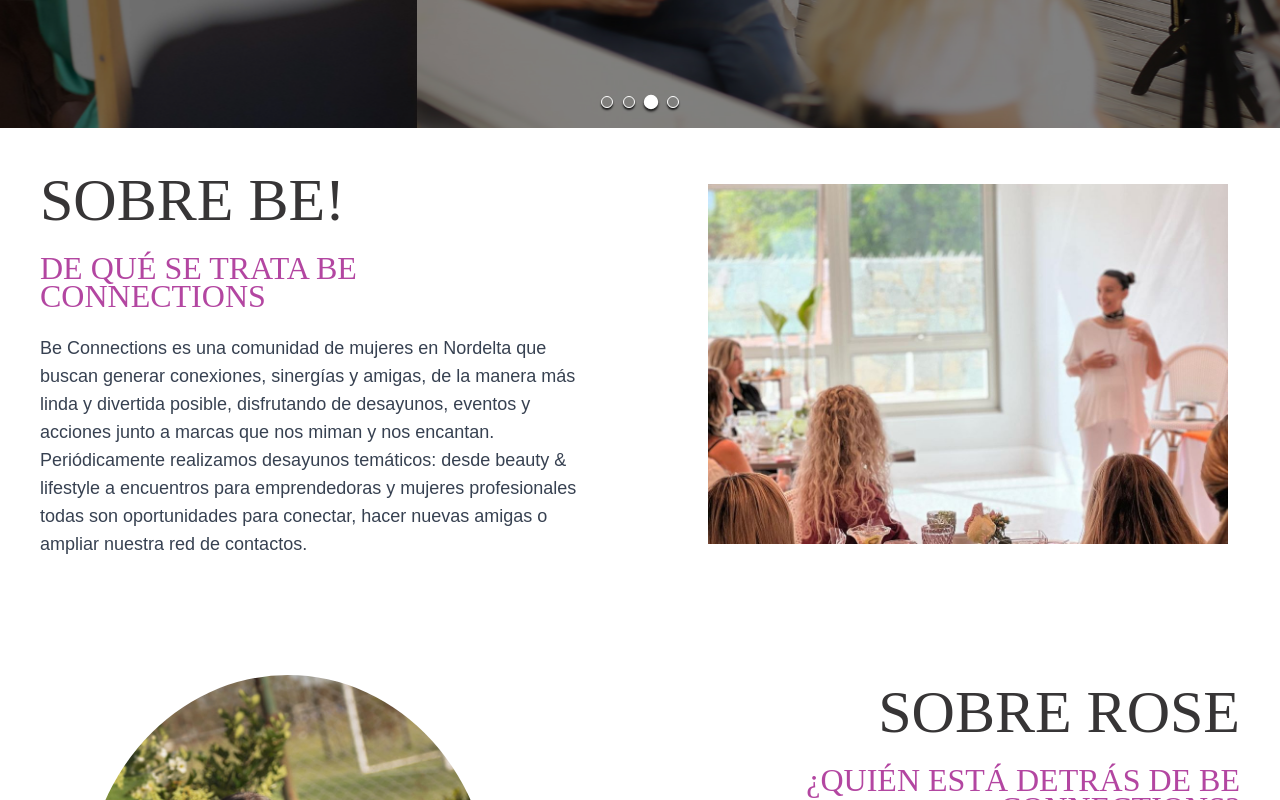
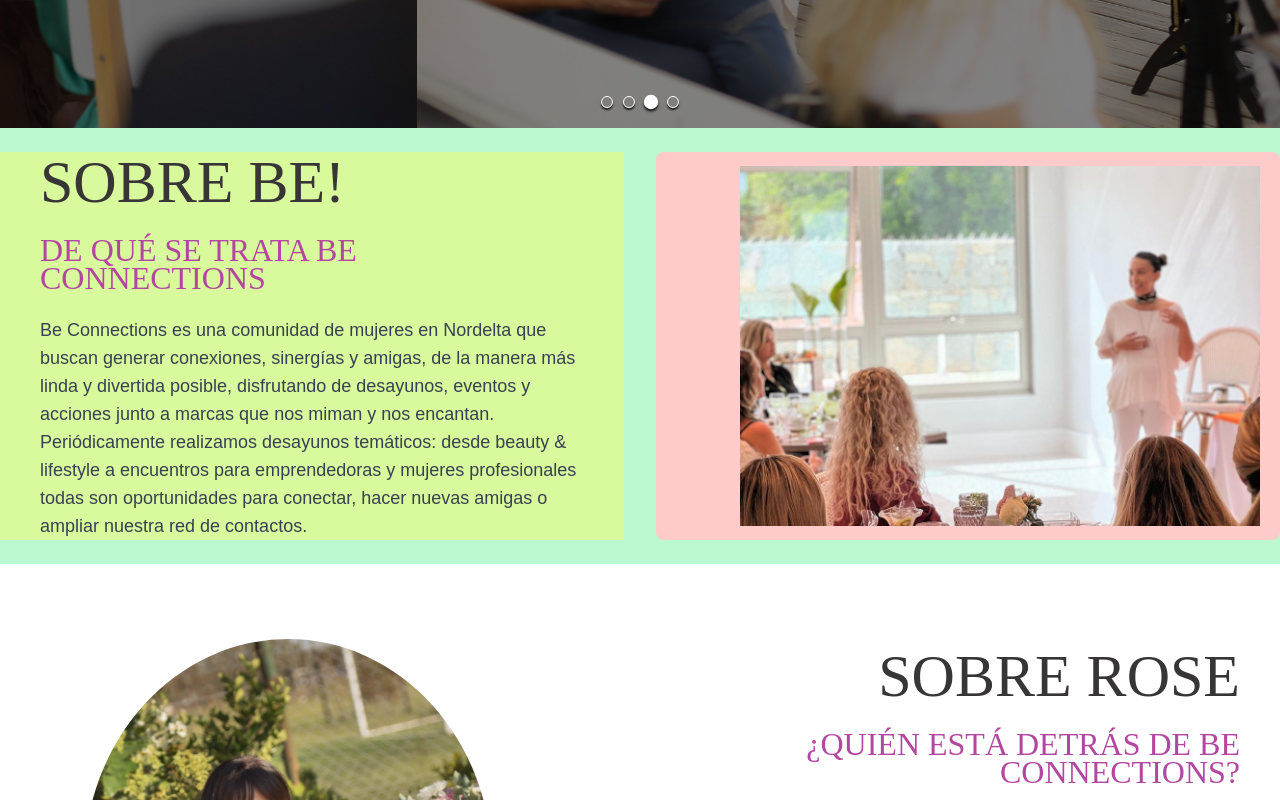
Before and after one commit to JuanPanizzi/Be-connection, a React (Vite) app: page /#/ in a window 1280 px wide. Shown: the part 672-1472 px from the top of the page. Built offline with nearby package versions, Linux system fonts and the light colour scheme.

Commit message:
Resized carousel and be-info centrado

```diff
--- a/src/componentes/home/BeInfo.tsx
+++ b/src/componentes/home/BeInfo.tsx
@@ -4,19 +4,19 @@
 export const BeInfo = () => {
     return (
         <article className="" id='be-info'>
-            <section className="grid grid-cols-1 sm:grid-cols-2 sm:gap-4 sm:py-6 sm:gap-8">
-                <div className="  flex flex-col justify-center px-10 sm:px-0 pt-10 sm:pt-0 pb-2 sm:pb-0 sm:px-10  ">
+            <section className="xl:max-w-[1700px] mx-auto bg-green-200 grid grid-cols-1 sm:grid-cols-2 sm:gap-4 sm:py-6 sm:gap-8">
+                <div className="mx-auto bg-lime-200  flex flex-col justify-center px-10 sm:px-0 pt-10 sm:pt-0 pb-2 sm:pb-0 sm:px-10  ">
                     <h1 className="text-center sm:text-left  text-3xl   lg:text-6xl">SOBRE BE!</h1>
                     <h2 className="text-center sm:text-left text-lg text-purple1 lg:text-[2rem] my-4  sm:my-6">DE QUÉ SE TRATA BE CONNECTIONS</h2>
                     <p className="text-sm md:text-lg text-justify sm:text-left text-gray-700  montserrat ">
                         Be Connections es una comunidad de mujeres en Nordelta que buscan generar conexiones, sinergías y amigas, de la manera más linda y divertida posible, disfrutando de desayunos, eventos y acciones junto a marcas que nos miman y nos encantan. Periódicamente realizamos desayunos temáticos: desde beauty & lifestyle a encuentros para emprendedoras y mujeres profesionales todas son oportunidades para conectar, hacer nuevas amigas o ampliar nuestra red de contactos.
                     </p>
                 </div>
-                <div className="flex justify-center  items-center p-4 sm:p-8 rounded-lg ">
+                <div className="flex justify-center xl:justify-end bg-red-200 items-center p-4 sm:p-6 lg:p-8 rounded-lg xl:p-0 ">
                     <img
                         src={beInfo1}
                         alt="beConnections"
-                        className=" w-full max-h-[300px] sm:max-h-[360px] sm:w-[560px] sm:h-[390px] object-top object-cover px-5 py-0  rounded-lg"
+                        className=" w-full max-h-[300px] sm:max-h-[360px] sm:w-[560px] sm:h-[390px] object-top object-cover px-5  py-0  rounded-lg"
                     />
                 </div>
             </section>
--- a/src/componentes/home/Carrousel.tsx
+++ b/src/componentes/home/Carrousel.tsx
@@ -36,7 +36,7 @@
   };
   return (
     <section className="relative w-full flex   justify-center bg-black text-white">
-      <div className=" absolute top-7 min-[330px]:top-9  min-[380px]:top-12  min-[500px]:top-28 sm:top-44 md:top-52 lg:top-36 z-10 text-center p-4 lg:p-4 ">
+      <div className=" absolute top-7 min-[330px]:top-9  min-[380px]:top-12  min-[500px]:top-28 sm:top-44 md:top-52 lg:top-36 xl:top-72  z-10 text-center p-4 lg:p-4 ">
         <h1
           className="text-base min-[330px]:text-lg  min-[380px]:text-2xl min-[500px]:text-xl sm:text-2xl md:text-3xl lg:text-[4.2rem] leading-relaxed text-white viaoda "
           style={{
--- a/src/index.css
+++ b/src/index.css
@@ -13,10 +13,10 @@
   font-family: "Viaoda Libre", serif;
   color: #373536;
 }
-:root{
+/* :root{
   max-width: 1500px;
   margin: auto;
-}
+} */
 
 .viaoda-libre-regular {
   font-family: "Viaoda Libre", serif;
```
